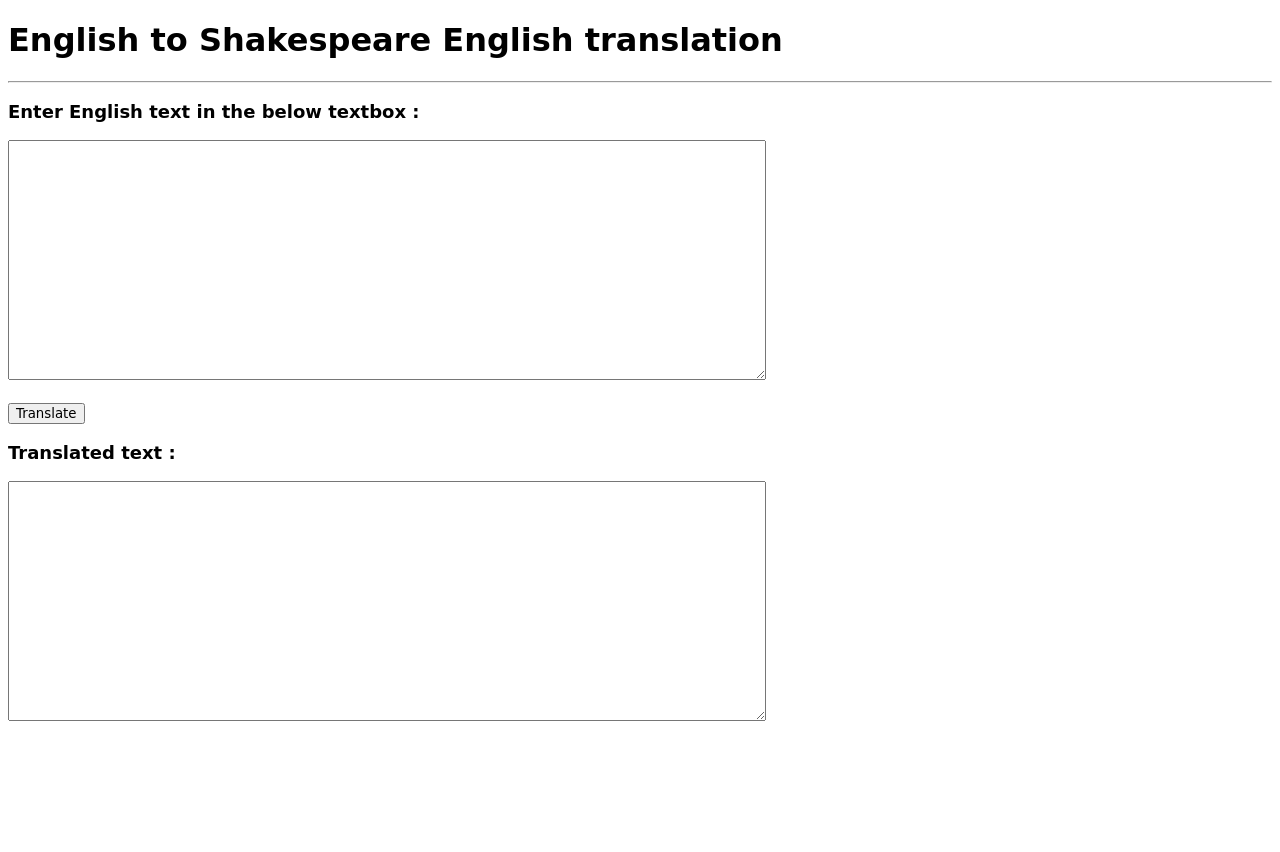
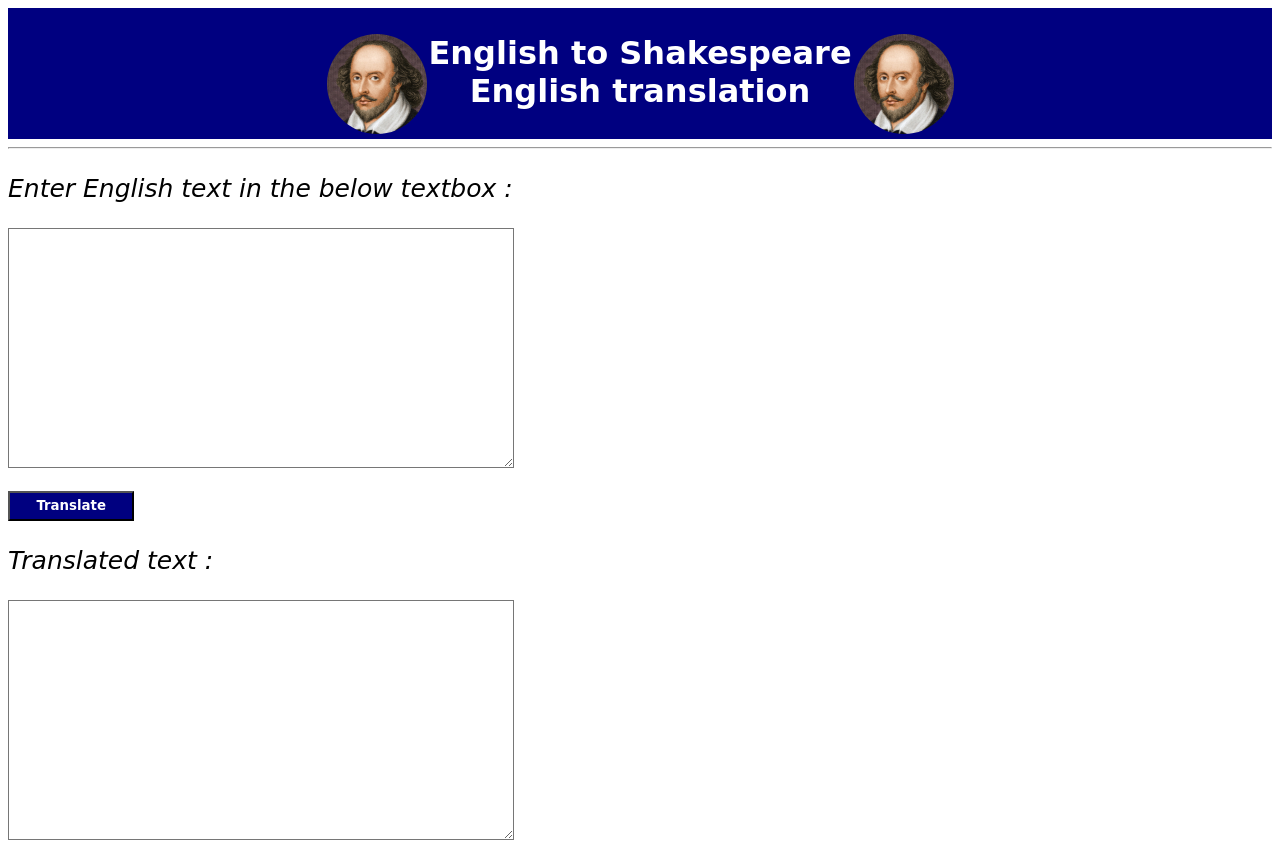
Before and after one commit to AmitKarnam/TranlationWebsite, a plain HTML site: page index.html in a window 1280 px wide. Before the commit the page ends 800 px from the top, so only its background shows below. Drawn offline with Linux system fonts and the light colour scheme.

Commit message:
added styling to the website

```diff
--- a/index.css
+++ b/index.css
@@ -1,14 +1,60 @@
 *{
   box-sizing: border-box;
   font-family: cursive;
+
+}
+
+.start{
+  background-color: #000080;
+  padding: 5px;
+  color: white
 }
 
 .textareaHeading{
-    font-size: large;
-    font-weight: bold;
+    font-size: 25px;
+    font-style: italic;
 }
 
 #englishText , #convertedText{
-    width: 60%;
+    background-color: white;
+    width: 40%;
     height: 30vh;
 }
+
+.clearfix::after {
+  content: "";
+  clear: both;
+  display: table;
+}
+
+.headingBar{
+    padding: 0px;
+    margin: 0;
+    width: 50%;
+    margin: auto;
+    text-align: center;
+
+}
+
+#headingBarImageLeft{
+  width: 100px;
+  height: 100px;
+  float:left;
+  border-radius: 50%;
+}
+
+#headingBarImageRight{
+  width: 100px;
+  height: 100px;
+  float:right;
+  border-radius: 50%;
+}
+
+#Submitbtn{
+  padding: 0.4%;
+  font-weight: bold;
+  width: 10%;
+  background-color: #000080;;
+  cursor: pointer;
+  color: white;
+}
--- a/index.html
+++ b/index.html
@@ -10,22 +10,29 @@
 </head>
 <body>
 
-    <h1>English to Shakespeare English translation</h1>
+    <div class="start">
+    <div class="headingBar clearfix">
+        <img src="images/william-shakespeare-194895-1-402.jpg" id="headingBarImageLeft">
+        <img src="images/william-shakespeare-194895-1-402.jpg" id="headingBarImageRight">
+        <h1 style="padding-left: 10%;">English to Shakespeare English translation</h1>
+    </div>
+    </div>
+
+
     <hr>
 
-    <div class="">
+
+
+    <div class="textContent">
         <p class="textareaHeading">Enter English text in the below textbox : </p>
-        <textarea id="englishText">
-
-        </textarea>
+        <textarea id="englishText"></textarea>
     </div>
 <br>
     <button id="Submitbtn"> Translate </button>
 
-    <div>
+    <div class="textContent">
         <p class="textareaHeading">Translated text : </p>
-        <textarea id="convertedText">
-        </textarea>
+        <textarea id="convertedText"></textarea>
     </div>
 
     <script src="app.js" type="text/javascript"></script>
```
Also changed, not shown: images/william-shakespeare-194895-1-402.jpg (added).
